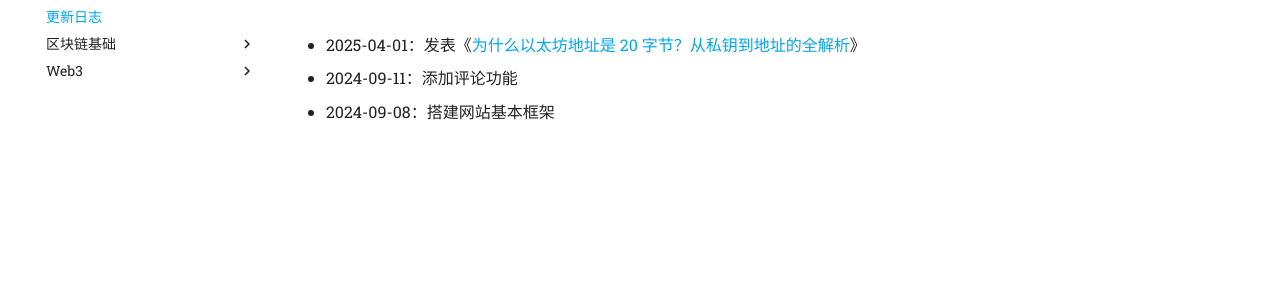
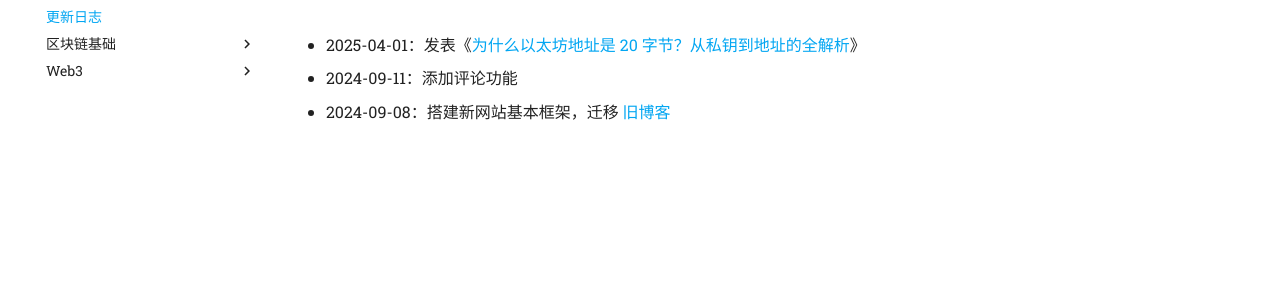
Before and after one commit to lifefindsitsway/web3-tutorials, an MkDocs documentation site: the page built from docs/changelog.md, in a window 1280 px wide. Shown: the part 148-442 px from the top of the page. Built offline with MkDocs 1.6.1 and Material for MkDocs 9.7.7, drawn with Linux system fonts in a browser that asks for light colours; comment, search, counter and statistics services are not loaded.

Commit message:
modified changelog file

```diff
--- a/docs/changelog.md
+++ b/docs/changelog.md
@@ -1,3 +1,3 @@
 - 2025-04-01：发表《[为什么以太坊地址是 20 字节？从私钥到地址的全解析](./blockchain/ethereum_address_size_251120.md)》
 - 2024-09-11：添加评论功能
-- 2024-09-08：搭建网站基本框架
+- 2024-09-08：搭建新网站基本框架，迁移 [旧博客](https://flyingfox092.github.io/)
```
